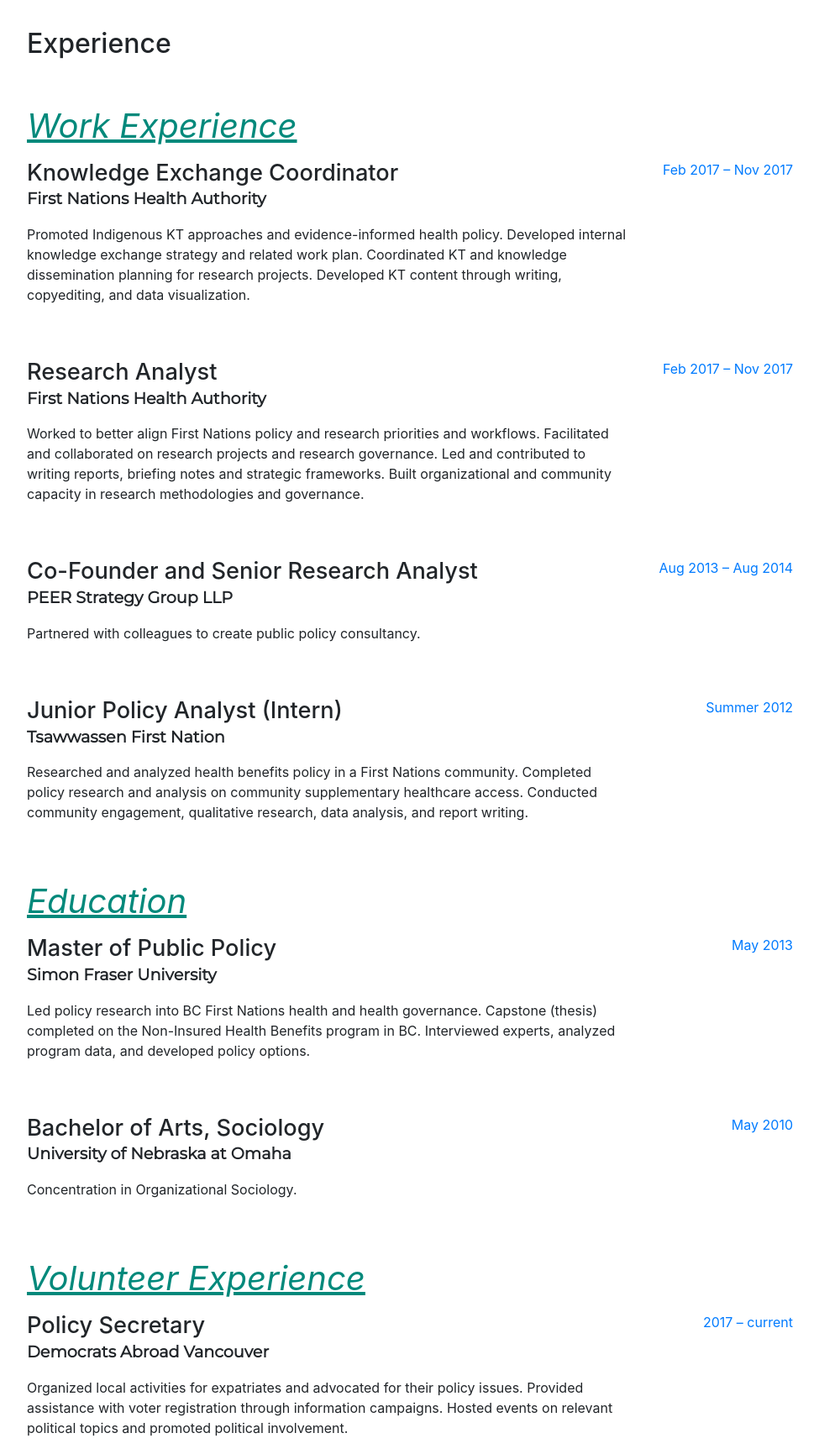
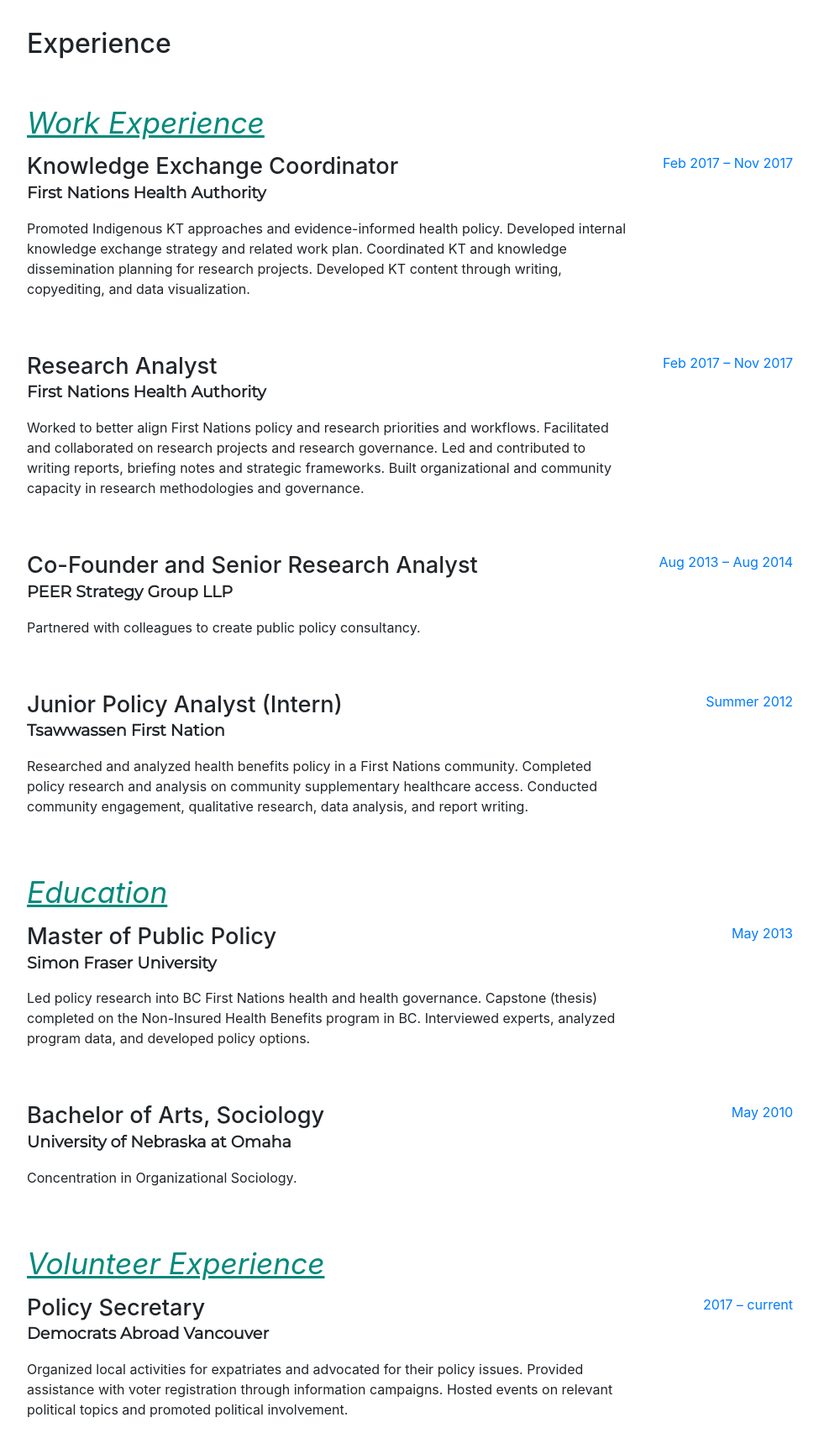
Before and after one commit to dariuspruss/dariuspruss.github.io, a website with bundled scripts: page bio/index.html in a window 1280 px wide. Shown: the part 3380-5111 px from the top of the page at 84% size, without its empty margins (288-1263 px from the left). Built offline with nearby package versions, Linux system fonts and the light colour scheme; a web font is replaced by a local one.

Commit message:
Update index.html

```diff
--- a/bio/index.html
+++ b/bio/index.html
@@ -315,7 +315,7 @@
         <div class="my-auto">
           <h2 class="mb-5">Experience</h2>
 
-          <div style="font-size:2.5rem;text-decoration:underline;font-style:italic;margin-bottom:10px;color:#00897B">Work Experience</div>
+          <div style="font-size:2.2rem;text-decoration:underline;font-style:italic;margin-bottom:10px;color:#00897B">Work Experience</div>
 
                    <div class="resume-item d-flex flex-column flex-md-row mb-5">
             <div class="resume-content mr-auto">
@@ -370,7 +370,7 @@
             </div>
  </div>
 
-          <div style="font-size:2.5rem;text-decoration:underline;font-style:italic;margin-bottom:10px;color:#00897B">Education</div>
+          <div style="font-size:2.2rem;text-decoration:underline;font-style:italic;margin-bottom:10px;color:#00897B">Education</div>
 
                 <div class="resume-item d-flex flex-column flex-md-row mb-5">
             <div class="resume-content mr-auto">
@@ -398,7 +398,7 @@
             </div>
          </div>
 
-          <div style="font-size:2.5rem;text-decoration:underline;font-style:italic;margin-bottom:10px;color:#00897B">Volunteer Experience</div>
+          <div style="font-size:2.2rem;text-decoration:underline;font-style:italic;margin-bottom:10px;color:#00897B">Volunteer Experience</div>
 
 
                        <div class="resume-item d-flex flex-column flex-md-row mb-5">
@@ -447,7 +447,7 @@
          </div>
 
 
-          <div style="font-size:2.5rem;text-decoration:underline;font-style:italic;margin-bottom:10px;color:#00897B">Professional Development</div>
+          <div style="font-size:2.2rem;text-decoration:underline;font-style:italic;margin-bottom:10px;color:#00897B">Professional Development</div>
 
 <div class="resume-item d-flex flex-column flex-md-row mb-5">
             <div class="resume-content mr-auto">
```
